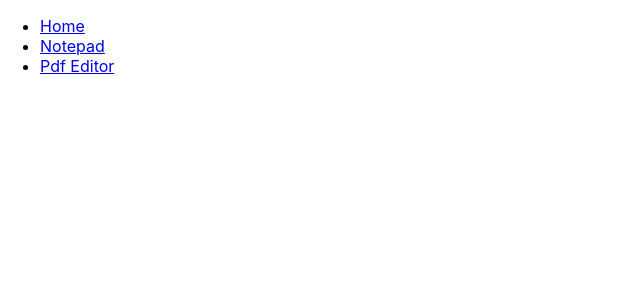
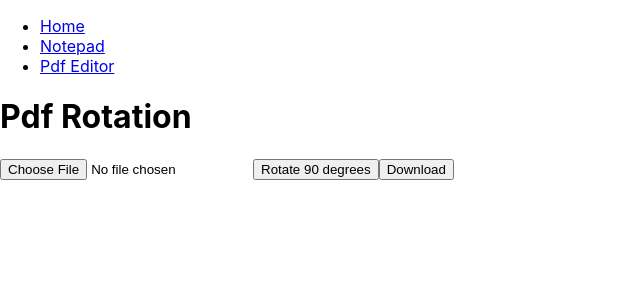
Before and after one commit to Aikalmine/digital-toolkits, a React (Create React App) app: page /pdf-rotate in a window 1280 px wide. Shown: the top 300 px of the page, without its empty margins (0-640 px from the left). Built offline with nearby package versions, Linux system fonts and the light colour scheme.

Commit message:
pdf rotate

```diff
--- a/package.json
+++ b/package.json
@@ -5,6 +5,7 @@
   "dependencies": {
     "@fortawesome/free-solid-svg-icons": "^6.2.1",
     "@fortawesome/react-fontawesome": "^0.2.0",
+    "@react-pdf/renderer": "^3.1.9",
     "@testing-library/jest-dom": "^5.16.5",
     "@testing-library/react": "^13.4.0",
     "@testing-library/user-event": "^13.5.0",
@@ -14,16 +15,19 @@
     "@types/react-dom": "^18.0.10",
     "copy-to-clipboard": "^3.3.3",
     "font-awesome": "^4.7.0",
+    "pdf-lib": "^1.17.1",
     "react": "^18.2.0",
     "react-copy-to-clipboard": "^5.1.0",
     "react-dom": "^18.2.0",
+    "react-pdf": "^6.2.2",
     "react-quill": "^2.0.0",
     "react-router-dom": "^6.6.1",
     "react-scripts": "5.0.1",
     "react-to-print": "^2.14.10",
     "string-strip-html": "^13.0.6",
     "typescript": "^4.9.4",
-    "web-vitals": "^2.1.4"
+    "web-vitals": "^2.1.4",
+    "zl-wkhtmltopdf": "^1.0.0"
   },
   "scripts": {
     "start": "react-scripts start",
--- a/src/App.tsx
+++ b/src/App.tsx
@@ -7,6 +7,7 @@ import {
 } from 'react-router-dom';
 import Notepad from './components/notepad/Notepad.jsx';
 import PdfEditor from './components/pdf/PdfEditor.jsx';
+import PdfRotation from './components/pdf/PdfRotation.jsx';
 
 function App() {
   return (
@@ -29,6 +30,7 @@ function App() {
             <Route path="/"/>
             <Route path="/notepad" element={<Notepad/>} />
             <Route path="/pdf-editor" element={<PdfEditor/>} />
+            <Route path="/pdf-rotate" element={<PdfRotation/>} />
         </Routes>
       </div>
     </Router>
--- a/src/components/pdf/PdfEditor.jsx
+++ b/src/components/pdf/PdfEditor.jsx
@@ -1,8 +1,20 @@
+import React from 'react';
+import { Link } from 'react-router-dom';
+
 function PdfEditor() {
+
+
 
   return (
     <div className="pdfEditor">
-
+      <h1>Pdf Editor</h1>
+      <div>
+        <ul>
+          <li>
+            <Link to="/pdf-rotate">Pdf Rotate</Link>
+          </li>
+        </ul>
+      </div>
     </div>
   );
 }
--- /dev/null
+++ b/src/components/pdf/PdfRotation.jsx
@@ -0,0 +1,46 @@
+import React, { useState } from 'react';
+import { PDFDocument, degrees } from 'pdf-lib';
+
+function PdfRotation() {
+
+  const [pdfDoc, setPdfDoc] = useState(null);
+
+  const handleFileUpload = async (event) => {
+    const file = event.target.files[0];
+    const loadedPdf = await PDFDocument.load(await file.arrayBuffer());
+    setPdfDoc(loadedPdf);
+  };
+
+  const handleRotateClick = () => {
+    const pages = pdfDoc.getPages();
+    pages.forEach((page) => {
+      const rotation = page.getRotation().angle;
+      page.setRotation(degrees(rotation + 90));
+    });
+    setPdfDoc(pdfDoc);
+  };
+
+  const handleDownloadClick = async () => {
+    const pdfBytes = await pdfDoc.save();
+    const blob = new Blob([pdfBytes], { type: 'application/pdf' });
+    const url = URL.createObjectURL(blob);
+    const link = document.createElement('a');
+    link.href = url;
+    link.download = 'rotated_file.pdf';
+    link.click();
+  };
+
+
+  return (
+    <div className="pdfEditor">
+      <h1>Pdf Rotation</h1>
+      <div>
+        <input type="file" onChange={handleFileUpload} />
+        <button onClick={handleRotateClick}>Rotate 90 degrees</button>
+        <button onClick={handleDownloadClick}>Download</button>
+      </div>
+    </div>
+  );
+}
+
+export default PdfRotation;
```
Also changed, not shown: 1 other file (tests, documents, lock files or other folders).
